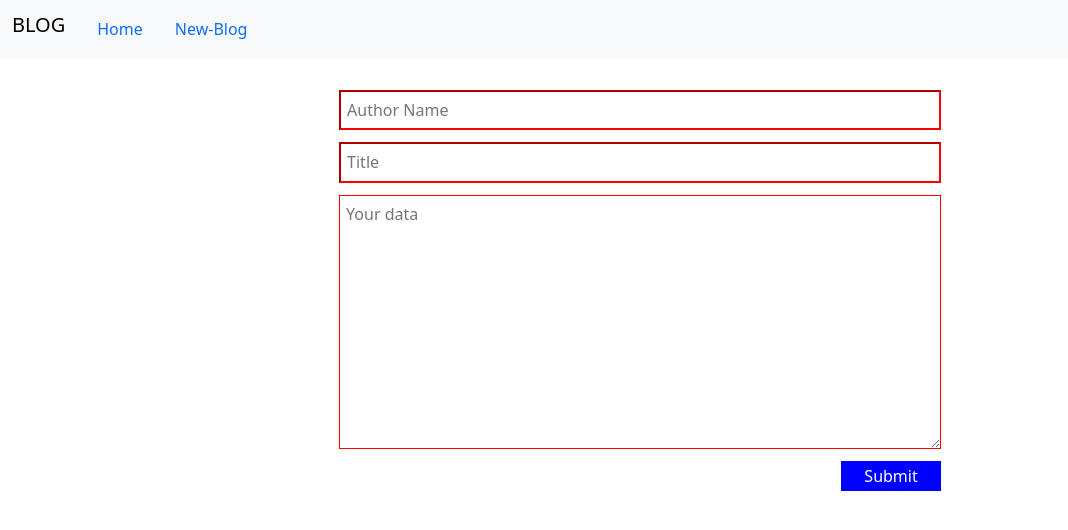
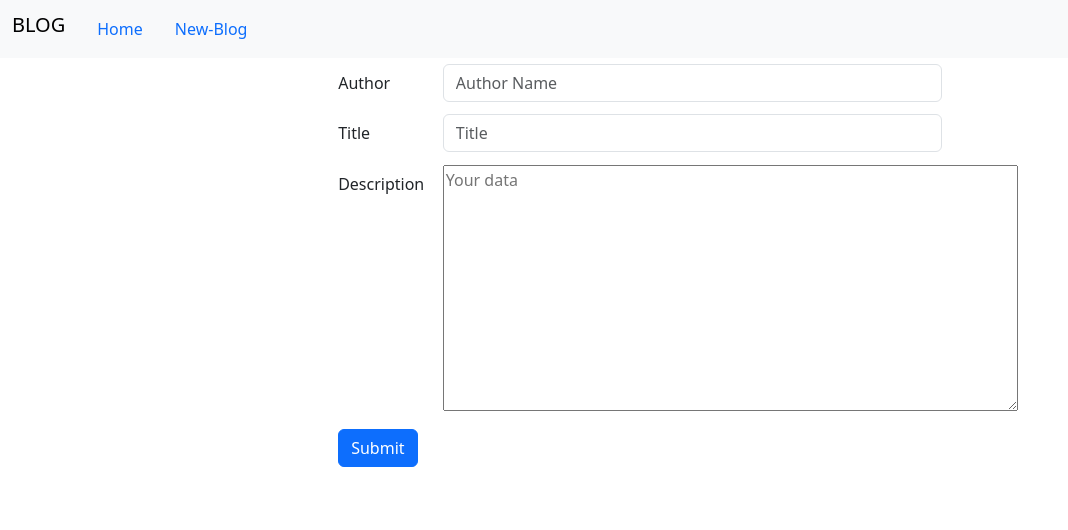
Before and after one commit to toufik07/BlogApp, a React (Create React App) app: page /create in a window 1280 px wide. Shown: the top 530 px of the page, without its empty margins (0-1068 px from the left). Built offline with nearby package versions, Linux system fonts and the light colour scheme.

Commit message:
changed input form

```diff
--- a/public/index.html
+++ b/public/index.html
@@ -62,7 +62,7 @@
 "sha384-uefMccjFJAIv6A+rW+L4AHf99KvxDjWSu1z9VI8SKNVmz4sk7buKt/6v9KI65qnm"
             crossorigin="anonymous">
       </script>
-      <script src="https://cdn.jsdelivr.net/npm/@popperjs/core@2.11.8/dist/umd/popper.min.js" integrity="sha384-I7E8VVD/ismYTF4hNIPjVp/Zjvgyol6VFvRkX/vR+Vc4jQkC+hVqc2pM8ODewa9r" crossorigin="anonymous"></script>
-      <script src="https://cdn.jsdelivr.net/npm/bootstrap@5.3.2/dist/js/bootstrap.min.js" integrity="sha384-BBtl+eGJRgqQAUMxJ7pMwbEyER4l1g+O15P+16Ep7Q9Q+zqX6gSbd85u4mG4QzX+" crossorigin="anonymous"></script>
+      <!-- <script src="https://cdn.jsdelivr.net/npm/@popperjs/core@2.11.8/dist/umd/popper.min.js" integrity="sha384-I7E8VVD/ismYTF4hNIPjVp/Zjvgyol6VFvRkX/vR+Vc4jQkC+hVqc2pM8ODewa9r" crossorigin="anonymous"></script>
+      <script src="https://cdn.jsdelivr.net/npm/bootstrap@5.3.2/dist/js/bootstrap.min.js" integrity="sha384-BBtl+eGJRgqQAUMxJ7pMwbEyER4l1g+O15P+16Ep7Q9Q+zqX6gSbd85u4mG4QzX+" crossorigin="anonymous"></script> -->
   </body>
 </html>
--- a/src/components/Create.jsx
+++ b/src/components/Create.jsx
@@ -49,9 +49,9 @@ export default function Create() {
           console.log(rej);
         })
     }
-    else{
-      axios.put("https://6588549890fa4d3dabf9c2e2.mockapi.io/blogs/"+id , data)
-      .then((res) =>{
+    else {
+      axios.put("https://6588549890fa4d3dabf9c2e2.mockapi.io/blogs/" + id, data)
+        .then((res) => {
           setTitle("")
           setBody("")
           setAuthor("")
@@ -64,35 +64,78 @@ export default function Create() {
   }
 
   return (
-    <div className="BlogCreate">
-      <div className="form">
-        <input type="text" placeholder='Author Name'
-          value={author} style={{
-            padding: "1%",
-            margin: "1%",
-            borderColor: "red",
-            color: "black",
-          }} onChange={(e) => {
+    // <div className="BlogCreate">
+    //   <div className="form">
+    //     <input type="text" placeholder='Author Name'
+    //       value={author} style={{
+    //         padding: "1%",
+    //         margin: "1%",
+    //         borderColor: "red",
+    //         color: "black",
+    //       }} onChange={(e) => {
+    //         setAuthor(e.target.value);
+    //       }} id='txt1' />
+    //     <input type="text" placeholder='Title' value={title} style={{
+    //       padding: "1%",
+    //       margin: "1%",
+    //       borderColor: "red"
+    //     }} onChange={(e) => {
+    //       setTitle(e.target.value)
+    //     }} id='txt2' />
+    //     <textarea name="" cols="30" rows="10" placeholder='Your data' value={body} style={{
+    //       padding: "1%",
+    //       margin: "1%",
+    //       borderColor: "red"
+    //     }} onChange={(e) => {
+    //       setBody(e.target.value)
+    //     }} id='txt3' >
+    //     </textarea>
+    //     {!isPending && <button id='btncreate' onClick={submitData}>Submit</button>}
+    //     {isPending && <button id='btncreate'>Adding data</button>}
+    //   </div>
+    // </div>
+    <div className="container col-6">
+      <form>
+        <div class="form-group row" style={{
+              padding:"1%",
+            }}>
+          <label for="inputEmail3" class="col-sm-2 col-form-label" >Author</label>
+          <div class="col-sm-10">
+            <input type="text" class="form-control" id="txt1" placeholder="Author Name" value={author} onChange={(e) => {
               setAuthor(e.target.value);
-          }} id='txt1' />
-        <input type="text" placeholder='Title' value={title} style={{
-          padding: "1%",
-          margin: "1%",
-          borderColor: "red"
-        }} onChange={(e) => {
-          setTitle(e.target.value)
-        }} id='txt2' />
-        <textarea name="" cols="30" rows="10" placeholder='Your data' value={body} style={{
-          padding: "1%",
-          margin: "1%",
-          borderColor: "red"
-        }} onChange={(e) => {
-          setBody(e.target.value)
-        }} id='txt3' >
-        </textarea>
-        {!isPending && <button id='btncreate' onClick={submitData}>Submit</button>}
-        {isPending && <button id='btncreate'>Adding data</button>}
+            }}  />
           </div>
         </div>
+        <div class="form-group row" style={{
+              padding:"1%",
+            }}>
+          <label for="title" class="col-sm-2 col-form-label">Title</label>
+          <div class="col-sm-10">
+            <input type="text" class="form-control" id="inputPassword3" placeholder="Title" value={title} onChange={(e) => {
+              setTitle(e.target.value);
+            }} />
+          </div>
+        </div>
+        <div class="form-group row" style={{
+              padding:"1%",
+            }}>
+          <label for="data" class="col-sm-2 col-form-label">Description</label>
+          <div class="col-sm-10">
+            <textarea name="" cols="60" rows="10" placeholder='Your data' value={body} onChange={(e) => {
+              setBody(e.target.value)
+            }}  >
+            </textarea>
+          </div>
+        </div>
+        <div class="form-group row" style={{
+              padding:"1%",
+            }}>
+          <div class="col-sm-10">
+            <button type="submit" class="btn btn-primary" onClick={submitData}>Submit</button>
+          </div>
+        </div>
+      </form>
+    </div>
+
   )
 }
--- a/src/components/Home.jsx
+++ b/src/components/Home.jsx
@@ -53,25 +53,13 @@ export default function Home() {
                 <div className="content">
                     {
                         blogs.map((blog) => (
-                            // <div className="home" key={blog.id}>
-                            //     <div className="data" >
-                            //         <div className="part1" >
-                            //             <h2>author : {blog.author}</h2>
-                            //             <p>Data : {blog.body}</p>
-                            //         </div>
-                            //         <div className="part2">
-                            //             <Link to={'/create/'+ blog.id}> <button id='btn1'>Edit</button> </Link>
-                            //             <button id='btn2' onClick={(e) => {
-                            //                 handleDelete(e,blog.id)
-                            //             }}>Delete</button>
-                            //         </div>
-                            //     </div>
-                            // </div>
                             <div className="container" key={blog.id} style={{
-                                margin:"2%",
-                                padding:"1%"
+                                margin:"1%",
+                                padding:"1%",
                             }}>
-                                <div class="card" >
+                                <div class="card" style={{
+                                margin:"1%",
+                            }} >
                                     <div class="card-header  bg-success-subtle text-emphasis-success" >
                                         {blog.author}
                                     </div>
```
Lines whose indentation alone changed are shown as unchanged.
